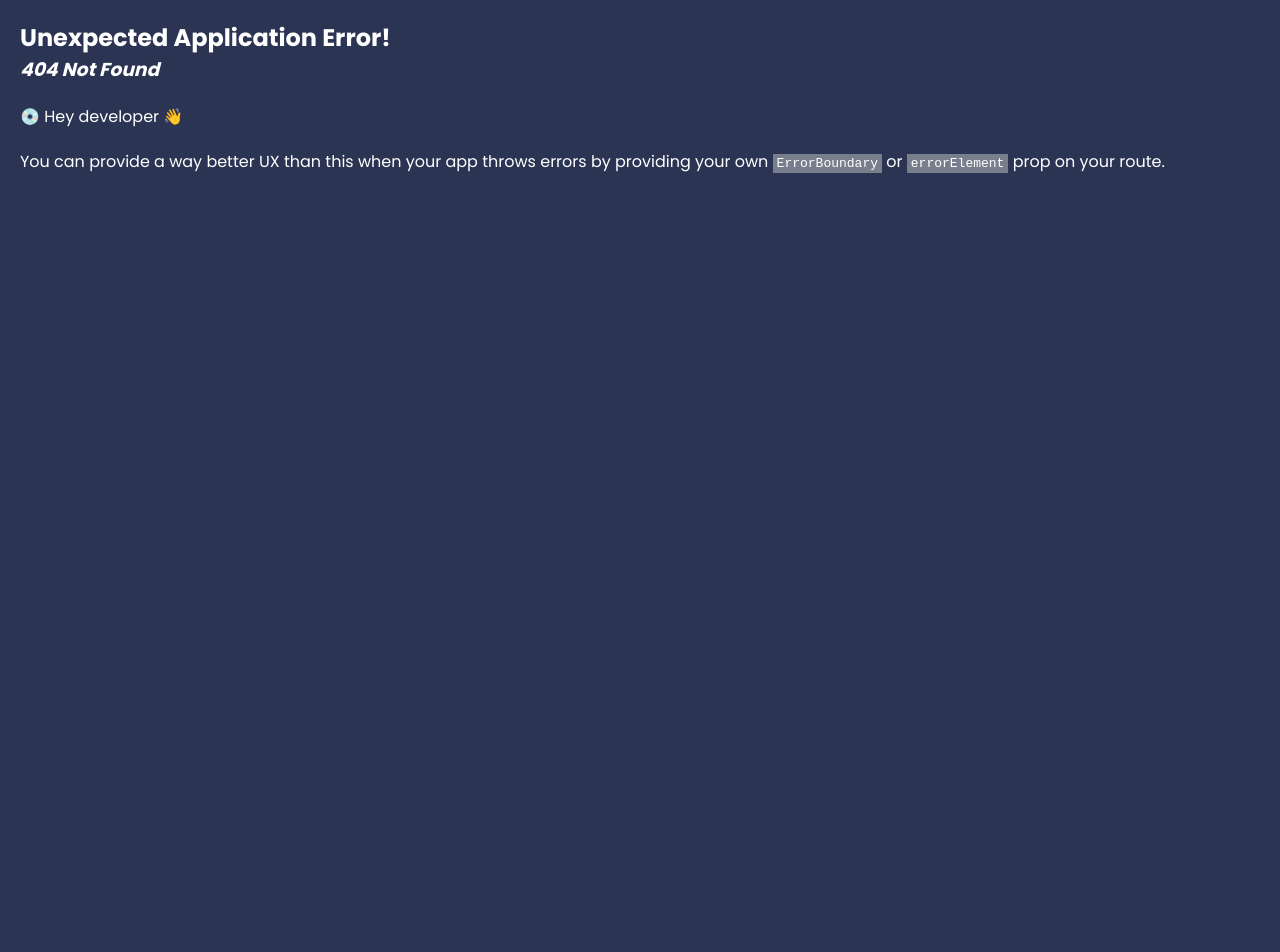
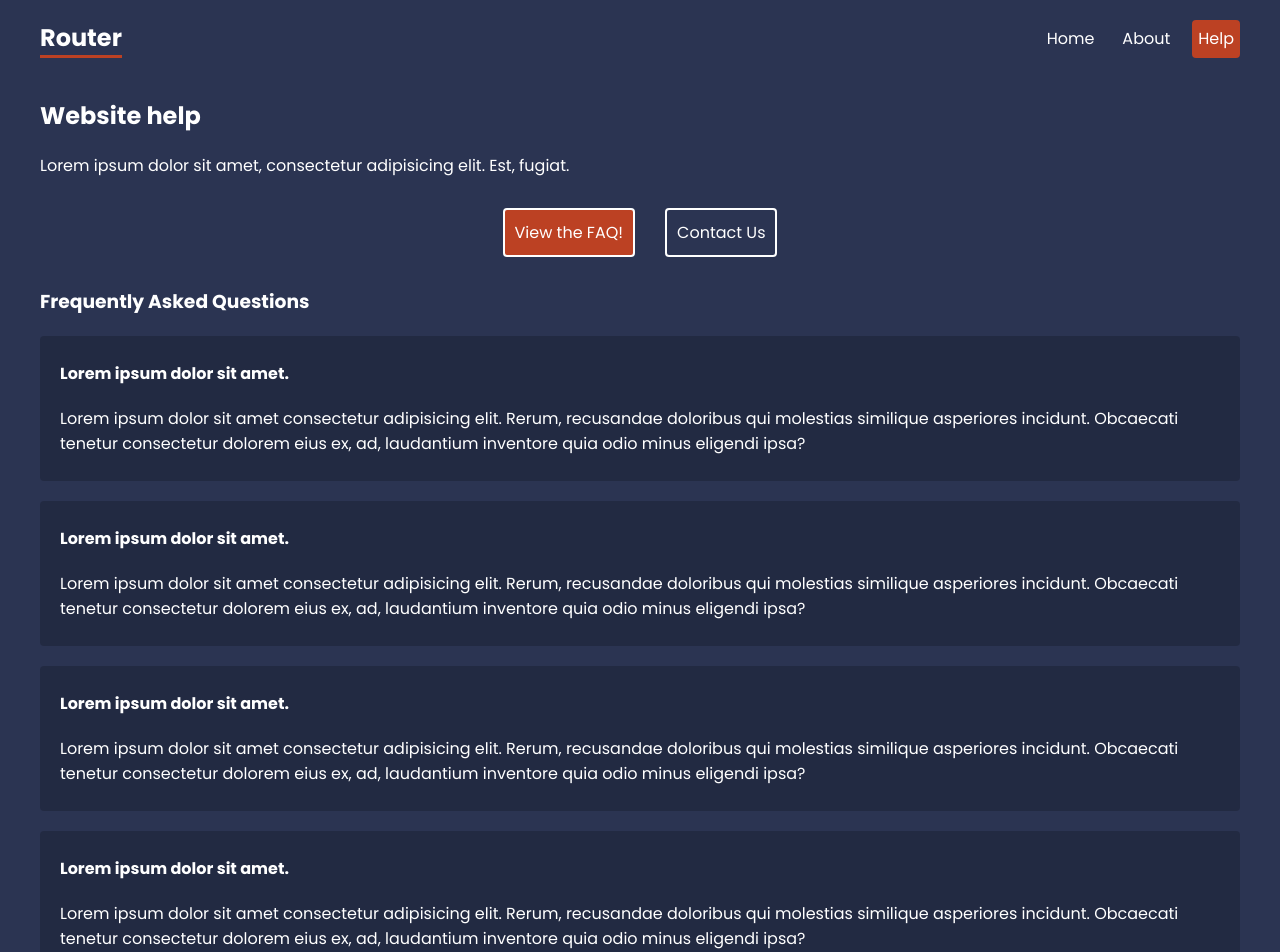
Before and after one commit to shreyanshtiwari99/react-router-in-depth, a React (Create React App) app: page /help/faq in a window 1280 px wide. Before the commit this address had no page. Shown: the top 952 px of the page. Before the commit the page ends 800 px from the top, so only its background shows below. Built offline with nearby package versions, Linux system fonts and the light colour scheme.

Commit message:
completed lesson 4

```diff
--- a/src/App.js
+++ b/src/App.js
@@ -11,15 +11,18 @@ import About from "./pages/About";
 
 //layouts
 import RootLayout from "./layouts/RootLayout";
+import HelpLayout from "./layouts/HelpLayout";
+import Faq from "./pages/help/Faq";
+import Contact from "./pages/help/Contact";
 
 const router = createBrowserRouter(
   createRoutesFromElements(
     <Route path="/" element={<RootLayout />}>
-      <Route path="/" element={<Home></Home>}>
-        {" "}
-      </Route>
-      <Route path="about" element={<About></About>}>
-        {" "}
+      <Route path="/" element={<Home></Home>} />{" "}
+      <Route path="about" element={<About></About>} />{" "}
+      <Route path="help" element={<HelpLayout />}>
+        <Route path="faq" element={<Faq />}></Route>
+        <Route path="contact" element={<Contact />}></Route>
       </Route>
     </Route>
   )
--- a/src/index.css
+++ b/src/index.css
@@ -54,10 +54,51 @@ main {
 }
 
 /* help layout */
-
+.help-layout nav {
+  display: flex;
+  justify-content: center;
+  gap: 30px;
+  margin: 30px 0;
+}
+.help-layout nav a{
+  padding: 10px;
+  border: 2px solid white;
+  border-radius: 4px;
+  text-decoration: none;
+}
+.help-layout nav a:hover{
+  border-color: var(--primary);
+}
+.help-layout nav a.active {
+  background: var(--primary);
+}
 
 /* faq */
+.faq .question {
+  background: rgba(0,0,0,0.2);
+  padding: 5px 20px;
+  border-radius: 4px;
+  margin: 20px 0;
+}
 
+/* contact form */
+form {
+  margin-top: 30px;
+}
+form input, form label span, form textarea {
+  display: block;
+}
+form input, form textarea {
+  margin-bottom: 30px;
+  padding: 8px;
+  border-radius: 4px;
+  border: 0;
+  width: 300px;
+  color: var(--secondary);
+}
+form label span {
+  margin-bottom: 10px;
+}
 
 /* careers list */
 
--- /dev/null
+++ b/src/layouts/HelpLayout.js
@@ -0,0 +1,19 @@
+import { NavLink, Outlet } from "react-router-dom";
+
+export default function HelpLayout() {
+  return (
+    <div className="help-layout">
+      <h2>Website help</h2>
+      <p>
+        Lorem ipsum dolor sit amet, consectetur adipisicing elit. Est, fugiat.
+      </p>
+
+      <nav>
+        <NavLink to="faq">View the FAQ!</NavLink>
+        <NavLink to="contact">Contact Us</NavLink>
+      </nav>
+
+      <Outlet></Outlet>
+    </div>
+  );
+}
--- a/src/layouts/RootLayout.js
+++ b/src/layouts/RootLayout.js
@@ -8,6 +8,7 @@ export default function RootLayout() {
           <h1>Router</h1>
           <NavLink to="/">Home</NavLink>
           <NavLink to="about">About</NavLink>
+          <NavLink to="help">Help</NavLink>
         </nav>
       </header>
 
--- /dev/null
+++ b/src/pages/help/Contact.js
@@ -0,0 +1,18 @@
+export default function Contact() {
+  return (
+    <div className="contact">
+      <h3>Contact Us</h3>
+      <form>
+        <label>
+          <span>Your email:</span>
+          <input type="email" name="email" required />
+        </label>
+        <label>
+          <span>Your message:</span>
+          <textarea name="message" required></textarea>
+        </label>
+        <button>Submit</button>
+      </form>
+    </div>
+  );
+}
--- /dev/null
+++ b/src/pages/help/Faq.js
@@ -0,0 +1,67 @@
+export default function Faq() {
+  return (
+    <div className="faq">
+      <h3>Frequently Asked Questions</h3>
+
+      <div className="question">
+        <p>
+          <strong>Lorem ipsum dolor sit amet.</strong>
+        </p>
+        <p>
+          Lorem ipsum dolor sit amet consectetur adipisicing elit. Rerum,
+          recusandae doloribus qui molestias similique asperiores incidunt.
+          Obcaecati tenetur consectetur dolorem eius ex, ad, laudantium
+          inventore quia odio minus eligendi ipsa?
+        </p>
+      </div>
+
+      <div className="question">
+        <p>
+          <strong>Lorem ipsum dolor sit amet.</strong>
+        </p>
+        <p>
+          Lorem ipsum dolor sit amet consectetur adipisicing elit. Rerum,
+          recusandae doloribus qui molestias similique asperiores incidunt.
+          Obcaecati tenetur consectetur dolorem eius ex, ad, laudantium
+          inventore quia odio minus eligendi ipsa?
+        </p>
+      </div>
+
+      <div className="question">
+        <p>
+          <strong>Lorem ipsum dolor sit amet.</strong>
+        </p>
+        <p>
+          Lorem ipsum dolor sit amet consectetur adipisicing elit. Rerum,
+          recusandae doloribus qui molestias similique asperiores incidunt.
+          Obcaecati tenetur consectetur dolorem eius ex, ad, laudantium
+          inventore quia odio minus eligendi ipsa?
+        </p>
+      </div>
+
+      <div className="question">
+        <p>
+          <strong>Lorem ipsum dolor sit amet.</strong>
+        </p>
+        <p>
+          Lorem ipsum dolor sit amet consectetur adipisicing elit. Rerum,
+          recusandae doloribus qui molestias similique asperiores incidunt.
+          Obcaecati tenetur consectetur dolorem eius ex, ad, laudantium
+          inventore quia odio minus eligendi ipsa?
+        </p>
+      </div>
+
+      <div className="question">
+        <p>
+          <strong>Lorem ipsum dolor sit amet.</strong>
+        </p>
+        <p>
+          Lorem ipsum dolor sit amet consectetur adipisicing elit. Rerum,
+          recusandae doloribus qui molestias similique asperiores incidunt.
+          Obcaecati tenetur consectetur dolorem eius ex, ad, laudantium
+          inventore quia odio minus eligendi ipsa?
+        </p>
+      </div>
+    </div>
+  );
+}
```
